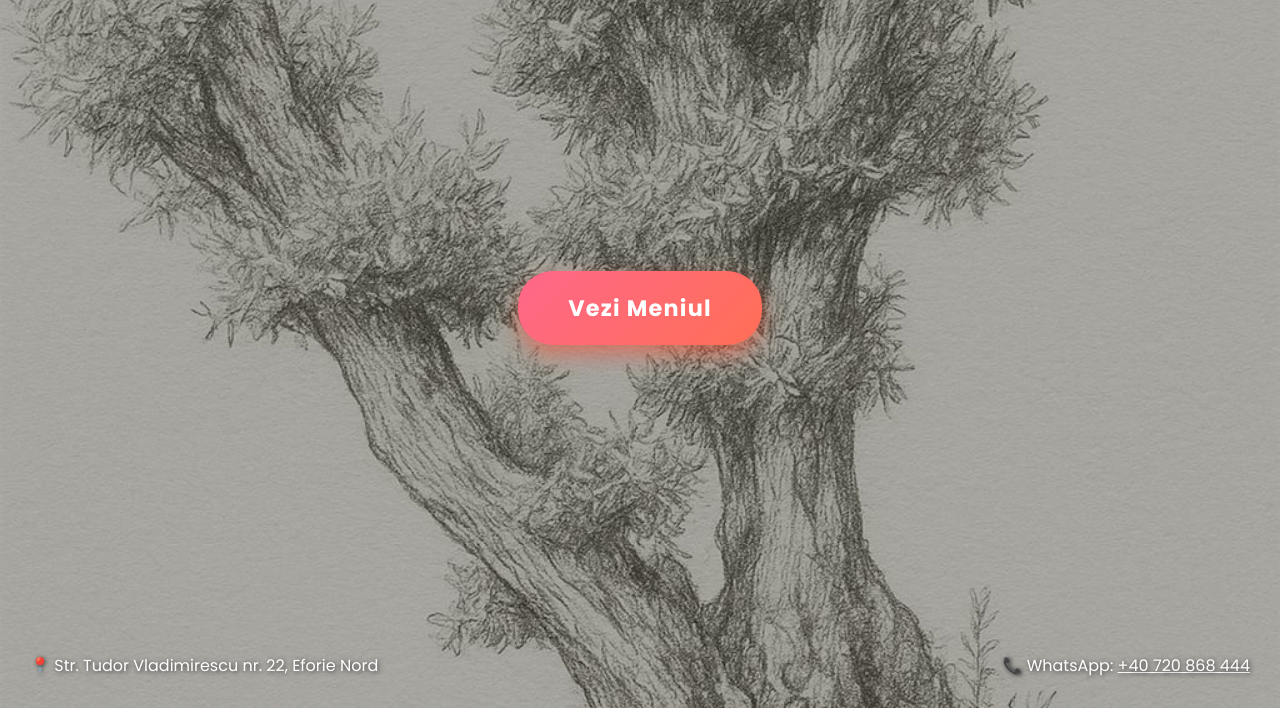
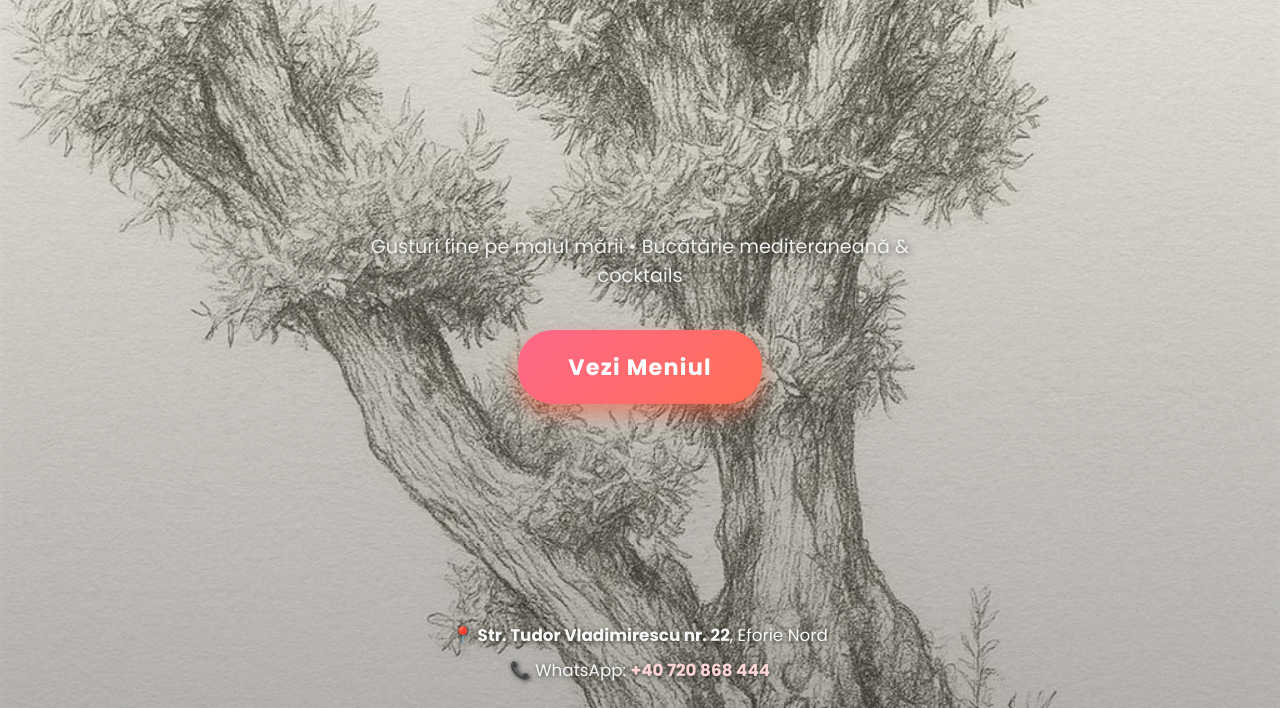
Before and after one commit to naorestaurant/eforienord, a plain HTML site: page index.html in a window 1280 px wide. Shown: the part 92-800 px from the top of the page. Drawn offline with Linux system fonts and the light colour scheme.

Commit message:
Update index.html

```diff
--- a/index.html
+++ b/index.html
@@ -4,7 +4,11 @@
   <meta charset="UTF-8" />
   <title>Restaurant NAO - Eforie Nord</title>
   <meta name="viewport" content="width=device-width, initial-scale=1" />
+  <meta name="description" content="Descoperă meniul Restaurantului NAO din Eforie Nord. Gusturi rafinate, atmosferă relaxantă, cocktailuri deosebite." />
+  <link rel="preconnect" href="https://fonts.googleapis.com">
+  <link rel="preconnect" href="https://fonts.gstatic.com" crossorigin>
   <link href="https://fonts.googleapis.com/css2?family=Poppins:wght@400;700&display=swap" rel="stylesheet" />
+  <link rel="icon" href="favicon.ico" />
   <style>
     html, body {
       margin: 0;
@@ -14,16 +18,16 @@
       color: white;
       background: url('fundal.jpg') no-repeat center center fixed;
       background-size: cover;
+      overflow: hidden;
       position: relative;
-      overflow: hidden;
     }
 
-    /* Suprapunere pentru lizibilitate */
+    /* Suprapunere elegantă */
     body::before {
       content: '';
       position: fixed;
       top: 0; left: 0; right: 0; bottom: 0;
-      background: rgba(0,0,0,0.3); /* întunecă puțin fundalul */
+      background: linear-gradient(to bottom, rgba(0,0,0,0.05), rgba(0,0,0,0.25));
       z-index: 0;
     }
 
@@ -48,6 +52,14 @@
       text-shadow: 1px 1px 6px rgba(0,0,0,0.7);
     }
 
+    .subtitle {
+      font-size: 1.2em;
+      margin-bottom: 40px;
+      color: #f0f0f0;
+      text-shadow: 1px 1px 6px rgba(0,0,0,0.6);
+      max-width: 600px;
+    }
+
     .btn {
       padding: 20px 50px;
       font-size: 1.4em;
@@ -64,6 +76,7 @@
       user-select: none;
       position: relative;
       overflow: hidden;
+      animation: fadeInUp 1s ease-out;
     }
 
     .btn::before {
@@ -90,21 +103,45 @@
 
     .info {
       position: absolute;
-      bottom: 30px;
-      left: 30px;
-      right: 30px;
+      bottom: 20px;
+      left: 50%;
+      transform: translateX(-50%);
       display: flex;
-      justify-content: space-between;
-      font-size: 1em;
+      flex-direction: column;
+      align-items: center;
+      font-size: 1.05em;
       text-shadow: 1px 1px 5px rgba(0,0,0,0.7);
-      flex-wrap: wrap;
-      color: white;
-      gap: 15px;
+      color: #f8f8f8;
+      line-height: 1.6;
+      font-weight: 400;
+      z-index: 1;
+    }
+
+    .info div {
+      margin: 4px 0;
     }
 
     .info a {
-      color: #fff;
+      color: #ffd6d6;
+      text-decoration: none;
+      font-weight: 600;
+      transition: color 0.3s ease;
+    }
+
+    .info a:hover {
+      color: #ffffff;
       text-decoration: underline;
+    }
+
+    @keyframes fadeInUp {
+      from {
+        opacity: 0;
+        transform: translateY(20px);
+      }
+      to {
+        opacity: 1;
+        transform: translateY(0);
+      }
     }
 
     /* Responsive */
@@ -113,17 +150,19 @@
         padding: 15px 30px;
         font-size: 1.1em;
       }
-      .info {
-        flex-direction: column;
-        text-align: center;
-      }
-      .info > div {
-        width: 100%;
-      }
       .logo {
         font-size: 22px;
         top: 20px;
         left: 20px;
+      }
+      .subtitle {
+        font-size: 1em;
+        margin-top: 30px;
+      }
+      .info {
+        font-size: 0.95em;
+        padding: 0 10px;
+        text-align: center;
       }
     }
   </style>
@@ -131,9 +170,10 @@
 <body>
   <div class="container">
     <div class="logo">NAO</div>
-    <a href="Pink%20and%20Red%20Pattern%20Cocktail%20Menu%20(9)%20(2)%20(1).pdf" class="btn" target="_blank" rel="noopener noreferrer">Vezi Meniul</a>
+    <p class="subtitle">Gusturi fine pe malul mării • Bucătărie mediteraneană & cocktails</p>
+    <a href="meniul-restaurant-nao.pdf" class="btn" target="_blank" rel="noopener noreferrer">Vezi Meniul</a>
     <div class="info">
-      <div>📍 Str. Tudor Vladimirescu nr. 22, Eforie Nord</div>
+      <div>📍 <strong>Str. Tudor Vladimirescu nr. 22</strong>, Eforie Nord</div>
       <div>📞 WhatsApp: <a href="https://wa.me/40720868444">+40 720 868 444</a></div>
     </div>
   </div>
```
